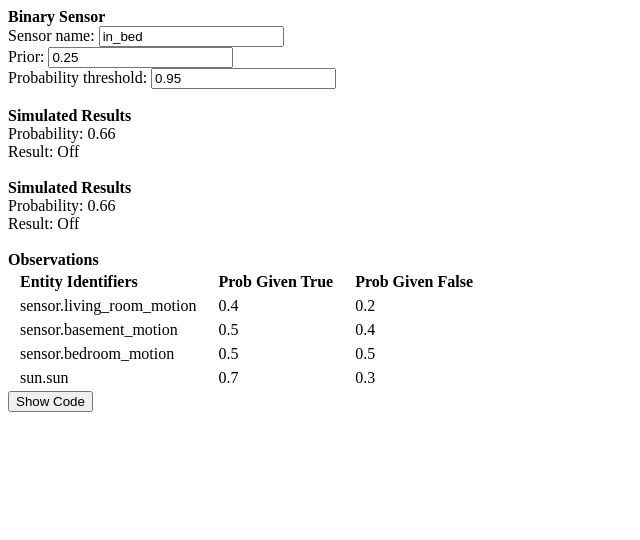
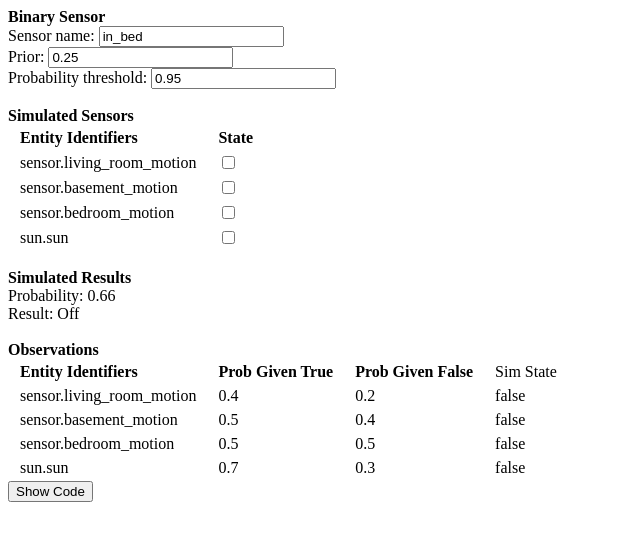
Before and after one commit to ChrisJohns-me/ha-bayesian-tool, an Angular app: page / in a window 1280 px wide. Shown: the top 540 px of the page, without its empty margins (0-640 px from the left). Built offline with nearby package versions, Linux system fonts and the light colour scheme.

Commit message:
3 files modified

```diff
--- a/src/app/app.component.html
+++ b/src/app/app.component.html
@@ -14,10 +14,19 @@
   </div>
 
   <br />
-  <div><strong>Simulated Results</strong></div>
-  <div>Probability: {{ calculatedProbability | number }}</div>
-  <div>Result: {{ calculatedResult ? 'On' : 'Off' }}</div>
-
+  <div><strong>Simulated Sensors</strong></div>
+  <table class="table-data">
+    <thead>
+      <td><strong>Entity Identifiers</strong></td>
+      <td><strong>State</strong></td>
+    </thead>
+    <tbody>
+      <tr *ngFor="let sensor of simulatedSensors">
+        <td>{{ sensor.entity_id }}</td>
+        <td><input type="checkbox" [(ngModel)]="sensor.state" /></td>
+      </tr>
+    </tbody>
+  </table>
   <br />
   <div><strong>Simulated Results</strong></div>
   <div>Probability: {{ calculatedProbability | number }}</div>
@@ -25,17 +34,19 @@
 
   <br />
   <div><strong>Observations</strong></div>
-  <table class="observation-table">
+  <table class="table-data">
     <thead>
       <td><strong>Entity Identifiers</strong></td>
       <td><strong>Prob Given True</strong></td>
       <td><strong>Prob Given False</strong></td>
+      <td>Sim State</td>
     </thead>
     <tbody>
       <tr *ngFor="let obs of bayesianSensor?.observations">
         <td>{{ obs.entity_id }}</td>
         <td>{{ obs.prob_given_true }}</td>
         <td>{{ (obs.prob_given_false ? obs.prob_given_false : 1 - obs.prob_given_true) | number:'0.1-2' }}</td>
+        <td>{{ findSensor(obs.entity_id)?.state }}</td>
       </tr>
     </tbody>
   </table>
--- a/src/app/app.component.scss
+++ b/src/app/app.component.scss
@@ -6,7 +6,7 @@
 }
 
 
-table.observation-table {
+table.table-data {
   td {
     padding: 2px 10px;
   }
--- a/src/app/app.component.ts
+++ b/src/app/app.component.ts
@@ -1,7 +1,7 @@
 import { Component } from '@angular/core';
 import { ExampleYAML } from './constants/example-yaml';
 import YAML from 'yaml';
-import { BayesianSensor } from './classes/bayesian-sensor.class';
+import { BayesianSensor, IObservation } from './classes/bayesian-sensor.class';
 import { ISensor } from './interfaces/sensor.interface'
 
 @Component({
@@ -46,6 +46,14 @@ export class AppComponent {
     this.textInput = YAML.stringify({ binary_sensor: this.bayesianSensor });
   }
 
+  public findObservations(entityId: string): IObservation[] {
+    return this.bayesianSensor.observations.filter(obs => obs.entity_id === entityId);
+  }
+
+  public findSensor(entityId: string): ISensor {
+    return this.simulatedSensors.find(s => s.entity_id === entityId);
+  }
+
   /**
    * Creates simulated sensors based off of the observations list
    */
```
